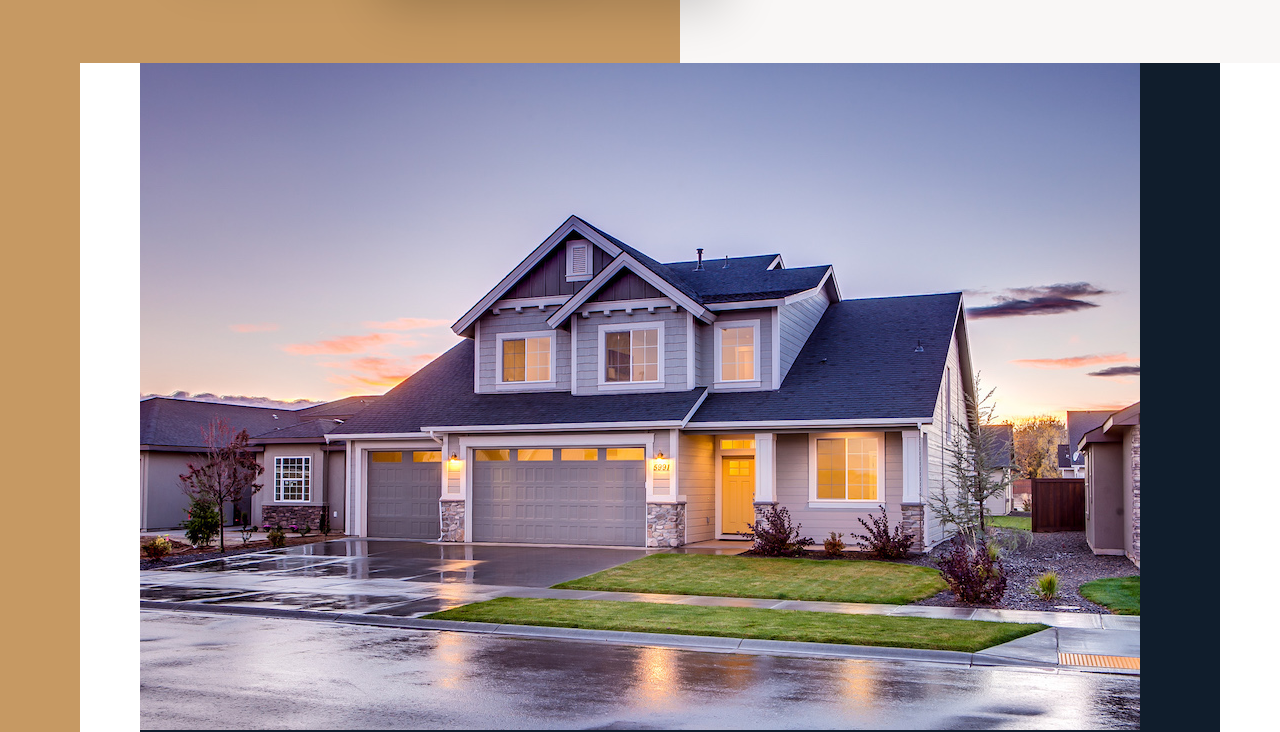
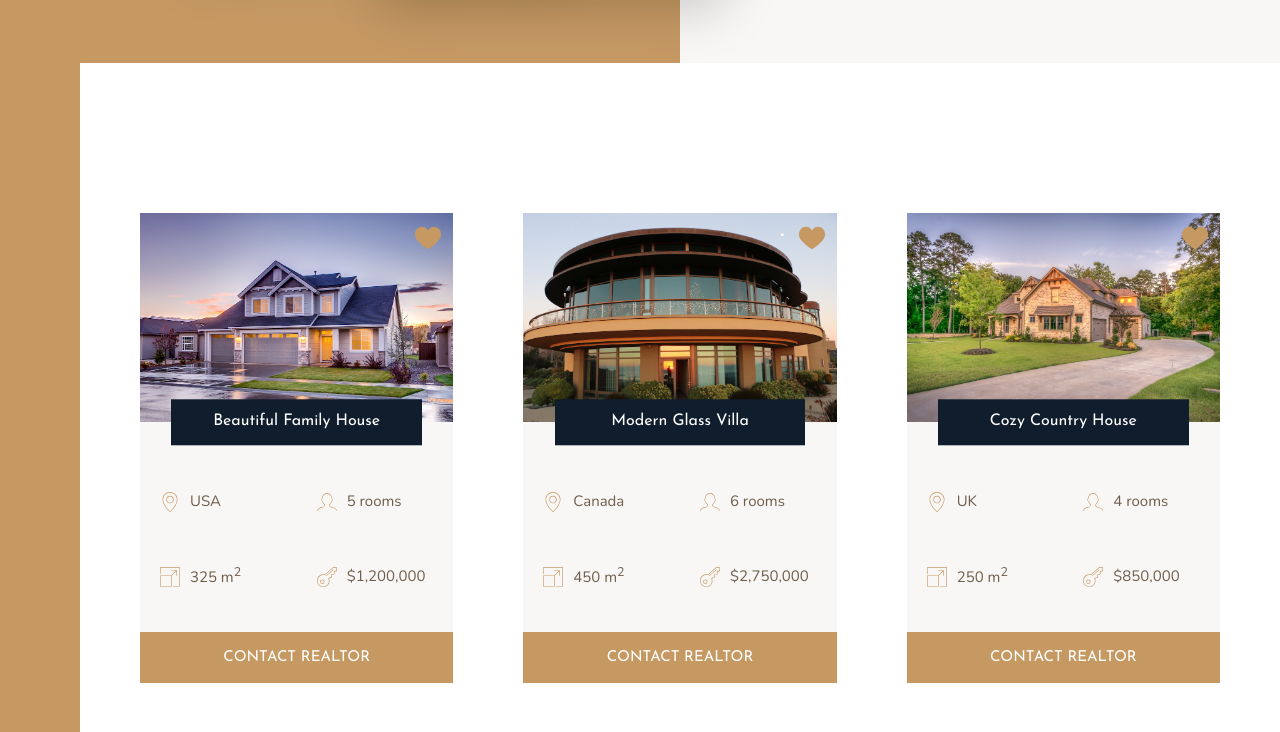
Before and after one commit to AndrewUAR/nexter-css_grid-sass, a website: page index.html in a window 1280 px wide. Shown: the part 1931-2663 px from the top of the page. Drawn offline with nearby package versions, Linux system fonts and the light colour scheme; files that its build step writes are made by us from their sources.

Commit message:
styles for cards added

```diff
--- a/sass/_homes.scss
+++ b/sass/_homes.scss
@@ -1,4 +1,82 @@
 .homes {
-  background-color: $color-secondary;
   grid-column: center-start / center-end;
+  margin: 15rem 0;
+
+  display: grid;
+  grid-template-columns: repeat(auto-fit, minmax(25rem, 1fr));
+  grid-gap: 7rem;
 }
+
+.home {
+  background-color: $color-grey-light-1;
+
+  display: grid;
+  grid-template-columns: repeat(2, 2fr);
+  grid-row-gap: 3.5rem;
+
+  &__img {
+    width: 100%;
+    grid-row: 1 / 2;
+    grid-column: 1 / -1;
+    z-index: 1
+  }
+
+  &__like {
+    grid-row: 1 / 2;
+    grid-column: 2 / 3;
+    fill: $color-primary;
+    height: 3rem;
+    width: 3rem;
+    z-index: 2;
+    justify-self: end;
+    margin: 1rem;
+
+  }
+
+  &__name {
+    grid-row: 1 / 2;
+    grid-column: 1 / -1;
+    justify-self: center;
+    width: 80%;
+    z-index: 3;
+    align-self: end;
+
+    font-family: $font-display;
+    font-size: 1.6rem;
+    text-align: center;
+    padding: 0.25rem;
+    background-color: $color-secondary;
+    color: #fff;
+    font-weight: 400;
+    transform: translateY(50%);
+  }
+
+  &__location,
+  &__rooms {
+    margin-top: 2.5rem;
+  }
+
+  &__location,
+  &__rooms,
+  &__area,
+  &__price {
+
+    font-size: 1.5rem;
+    margin-left: 2rem;
+
+    display: flex;
+    align-items: center;
+
+
+    svg {
+      fill: $color-primary;
+      height: 2rem;
+      width: 2rem;
+      margin-right: 1rem;
+    }
+  }
+
+  &__btn {
+    grid-column: 1 / -1;
+  }
+}
```
